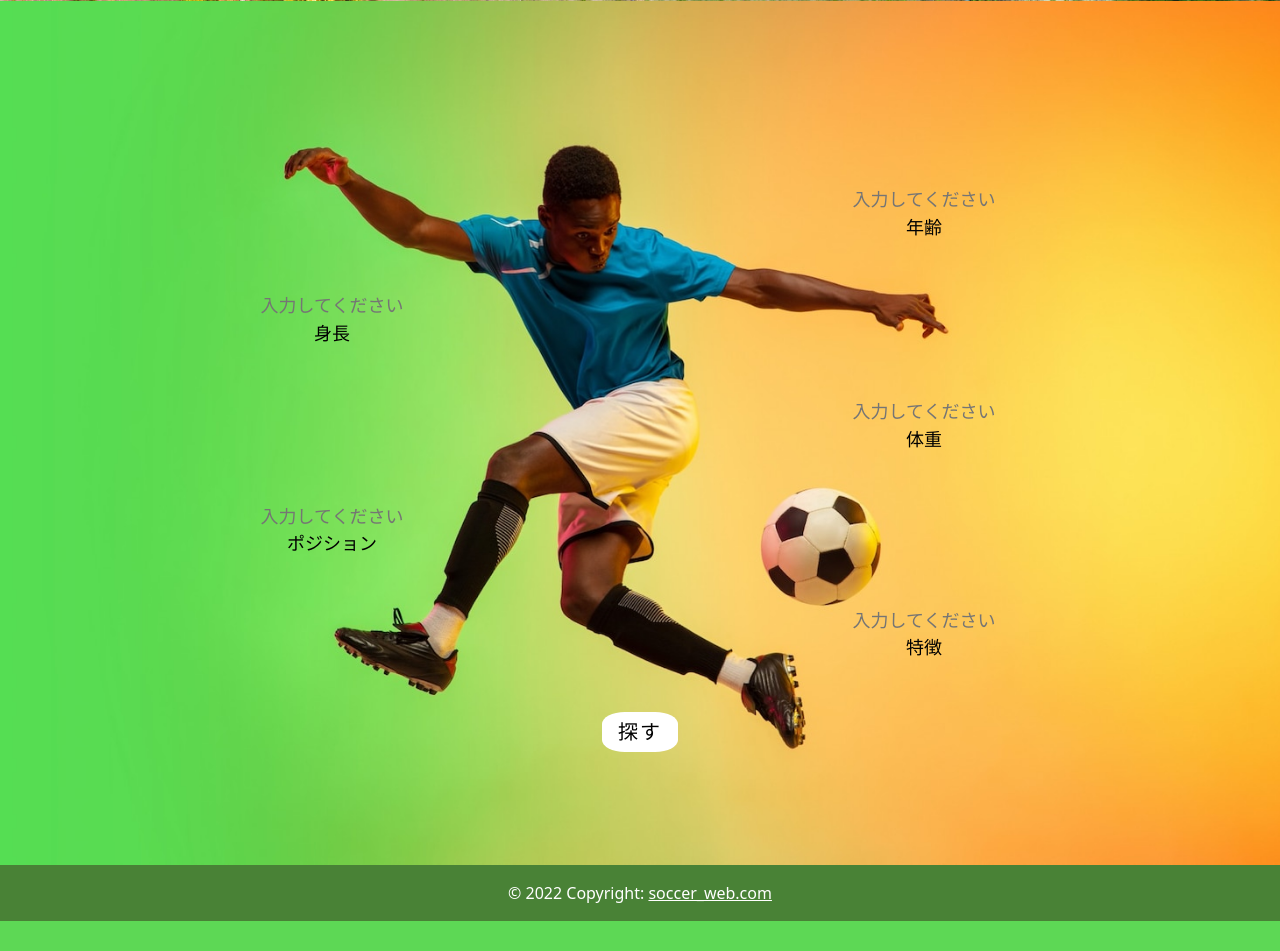
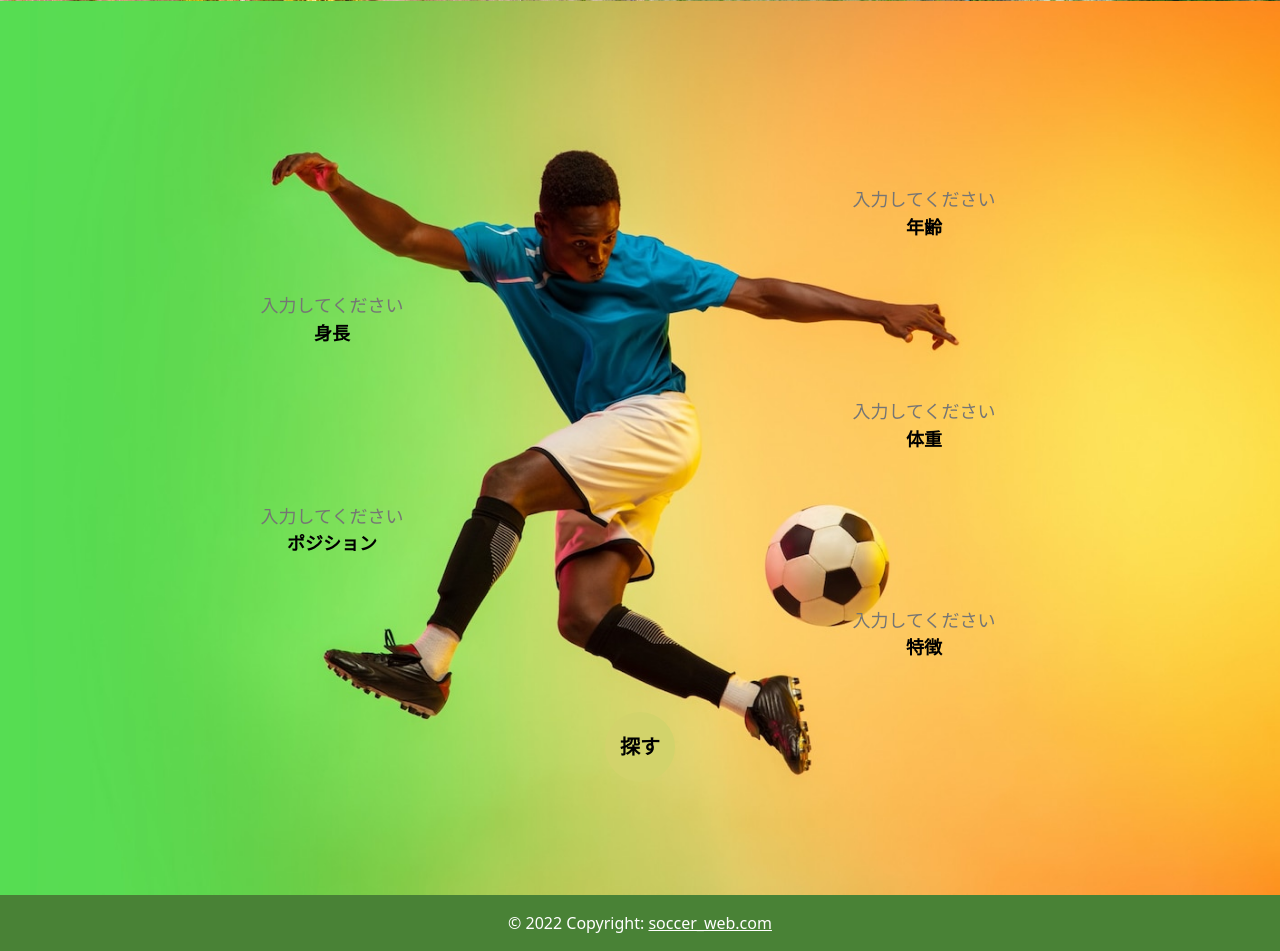
Before and after one commit to kenjikoba/soccer_web, a Django app: page /app/index/ in a window 1280 px wide. Shown: the part 799-1750 px from the top of the page. Before the commit the page ends 1720 px from the top, so only its background shows below. Run offline with Django 4.2, Linux system fonts and the light colour scheme.

Commit message:
inputbold

```diff
--- a/static/css/style.css
+++ b/static/css/style.css
@@ -151,19 +151,28 @@ header.masthead {
   color: black;
   cursor: text;
 }
-.contact-form .submit-btn {
+.contact-form .submit-btn{
   display: inline-block;
-  background-color: white;
-  border-radius: 30%;
+  background-color: #D2D36B;
+  border-radius: 50%;
   color: black;
+  font-weight:bolder;
   font-family: Raleway, sans-serif;
   text-transform: uppercase;
-  letter-spacing: 2px;
+  /* letter-spacing: 2px; */
   font-size: 20px;
   line-height: 24px;
-  padding: 8px 16px;
+  /* padding: 8px 16px; */
+  width: 70px;
+  height: 70px;
   border: none;
+  transition-duration: 0.3s;
   cursor: pointer;
+}
+
+.contact-form .submit-btn:hover {
+  color: #212529;
+  transform: scale(1.1);
 }
 
 .no-spin::-webkit-inner-spin-button,
--- a/templates/index.html
+++ b/templates/index.html
@@ -29,13 +29,13 @@
                 <div class="form-field col x-100"></div>
                 <div class="form-field col x-100">
                     <input class="input-text no-spin" type="number"  id="Age" name="Age" autocomplete="off" placeholder="入力してください" required>
-                    <label class="label" for="message">年齢</label>
+                    <label class="label" for="message" style="font-weight:bold">年齢</label>
                 </div>
             </div>
             <div class="row row-cols-2">
                 <div class="form-field col x-100">
                     <input class="input-text no-spin" type="number" step="1" id="Height" name="Height" value="He" autocomplete="off" placeholder="入力してください" required>
-                    <label class="label" id="label" for="name">身長</label>
+                    <label class="label" id="label" for="name" style="font-weight:bold">身長</label>
                 </div>
                 <div class="form-field col x-100"></div>
             </div>
@@ -43,7 +43,7 @@
                 <div class="form-field col x-100"></div>
                 <div class="form-field col x-100">
                     <input class="input-text no-spin" type="number" step="1" id="Weight" name="Weight" autocomplete="off" placeholder="入力してください" required>
-                    <label class="label" for="email">体重</label>
+                    <label class="label" for="email" style="font-weight:bold">体重</label>
                 </div>
             </div>
             <div class="row row-cols-2">
@@ -72,7 +72,7 @@
                         <option value="F(C)">Forward Center</option>
                         <option value="F(R)">Forward Right</option>
                     </select>
-                    <label class="label" for="message">ポジション</label>
+                    <label class="label" for="message" style="font-weight:bold">ポジション</label>
                 </div>
                 <div class="form-field col x-100"></div>
             </div>
@@ -91,7 +91,7 @@
                         <option value="Leadership">Leadership</option>
                         <option value="Corners">Corners</option>
                     </select>
-                    <label class="label" for="message">特徴</label>
+                    <label class="label" for="message" style="font-weight:bold">特徴</label>
                 </div>
             </div>
             <div class="form-field col x-100 align-center">
```
